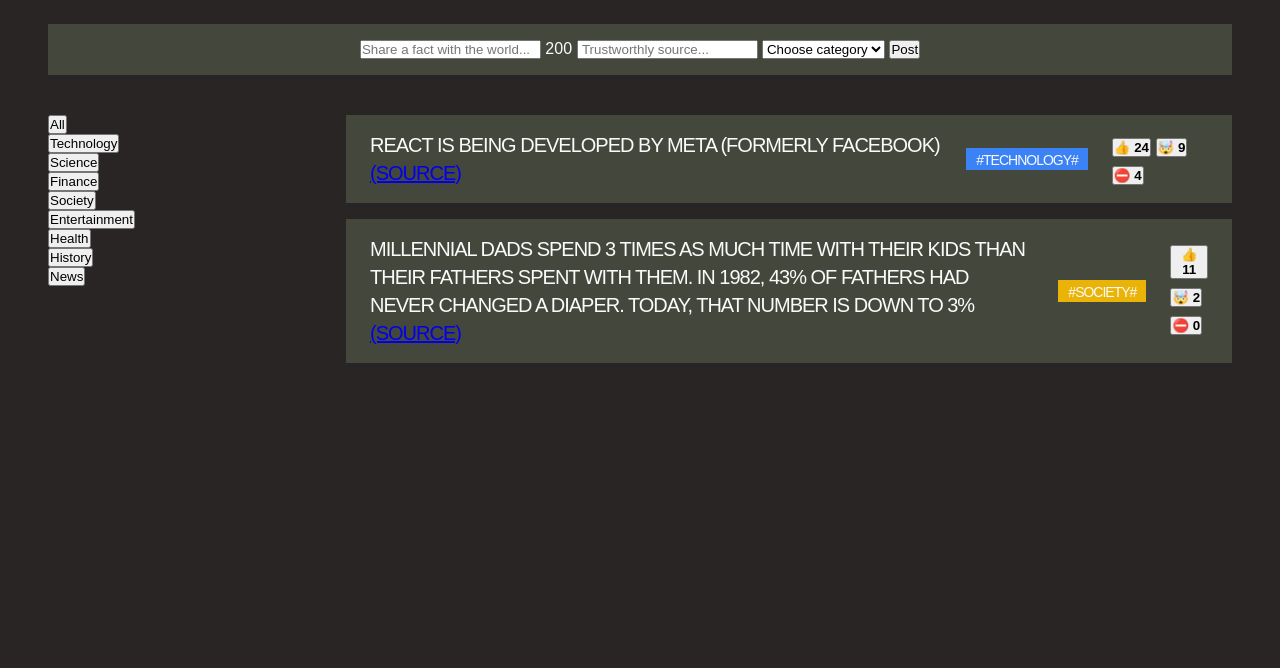
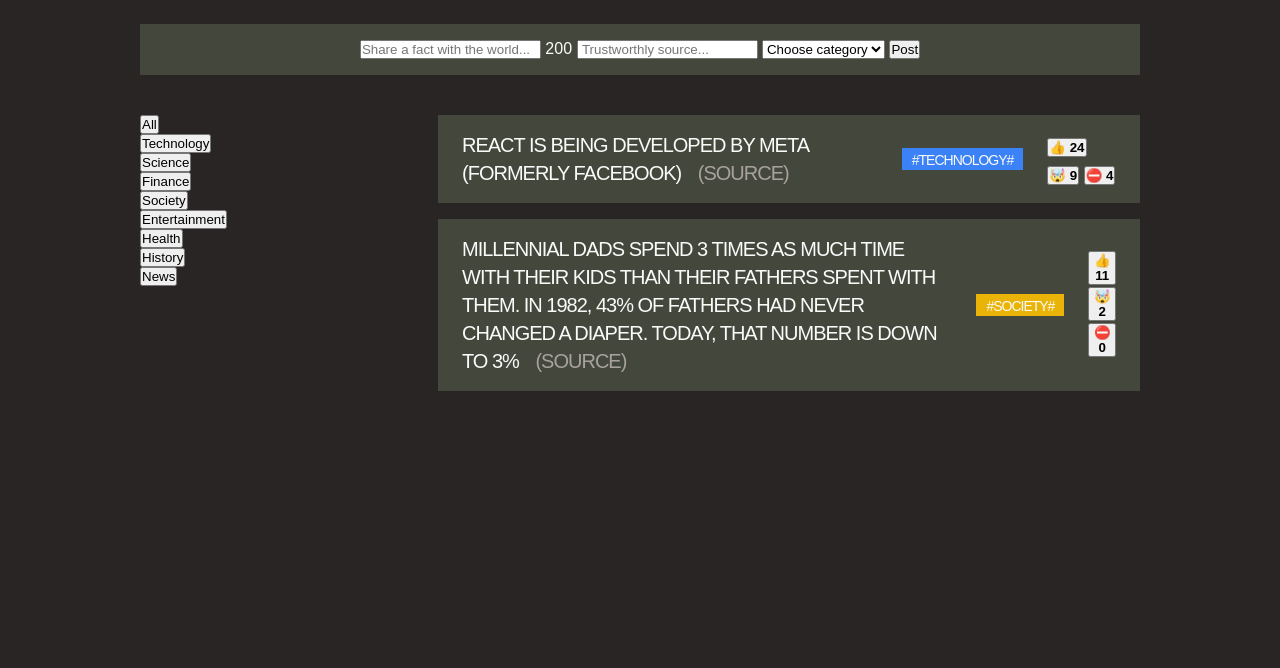
Before and after one commit to cmedeiros1130/Today-i-learned, a plain HTML site: page index.html in a window 1280 px wide. Shown: the part 132-800 px from the top of the page. Drawn offline with Linux system fonts and the light colour scheme; a web font is replaced by a local one.

Commit message:
centering project and styling links

```diff
--- a/index.html
+++ b/index.html
@@ -19,6 +19,7 @@
     <title>Today I learned!</title>
   </head>
   <body>
+    <div class="container">
       <header class="header">
         <div class="logo">
           <img src="logo.png" height="68px" width="68px" alt="logo" />
@@ -59,7 +60,12 @@
             <li class="fact">
               <p>
                 React is being developed by Meta (formerly facebook)
-              <a href="https://opensource.fb.com/" target="_blank">(Source)</a>
+                <a
+                  class="source"
+                  href="https://opensource.fb.com/"
+                  target="_blank"
+                  >(Source)</a
+                >
               </p>
               <span class="tag" style="background-color: #3b82f6"
                 >#technology#</span
@@ -76,12 +82,15 @@
                 their fathers spent with them. In 1982, 43% of fathers had never
                 changed a diaper. Today, that number is down to 3%
                 <a
+                  class="source"
                   href="https://www.mother.ly/parenting/millennial-dads-spend-more-time-with-their-kids"
                   target="_blank"
                   >(Source)</a
                 >
               </p>
-            <span class="tag" style="background-color: #eab308">#society#</span>
+              <span class="tag" style="background-color: #eab308"
+                >#society#</span
+              >
               <div class="vote-buttons">
                 <button>👍 <strong>11</strong></button>
                 <button>🤯 <strong>2</strong></button>
@@ -91,5 +100,6 @@
           </ul>
         </section>
       </main>
+    </div>
   </body>
 </html>
--- a/styles.css
+++ b/styles.css
@@ -10,6 +10,11 @@ body {
   text-transform: uppercase;
   font-family: "Sono", sans-serif;
   padding: 48px;
+}
+
+.container {
+  width: 1000px;
+  margin: 0 auto;
 }
 
 .header {
@@ -29,6 +34,11 @@ body {
   display: flex;
   align-items: center;
   gap: 16px;
+}
+
+.logo img {
+  width: 68px;
+  height: 68px;
 }
 
 .fact-form {
@@ -77,3 +87,16 @@ h1 {
 ul {
   list-style: none;
 }
+
+.source:link,
+.source:visited {
+  color: #a8a29e;
+  text-decoration: none;
+  margin-left: 12px;
+  transition: 0.3s;
+}
+
+.source:hover,
+.source:active {
+  color: #3b82f6;
+}
```
Lines whose indentation alone changed are shown as unchanged.
